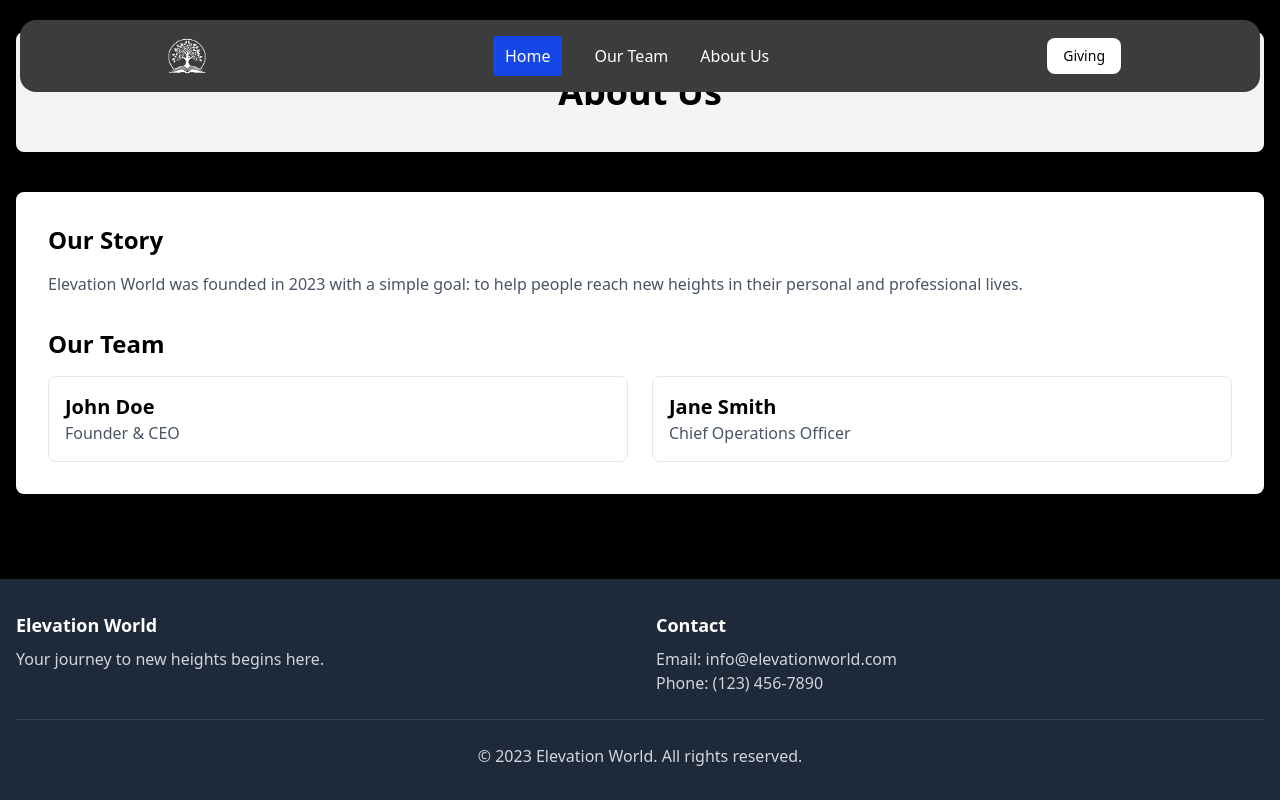
After one commit to HansOheneba/elevationworld, a Flask app: page /about in a window 1280 px wide. The commit adds this page. Run offline with Flask 2, Linux system fonts and the light colour scheme.

Commit message:
Home update

```diff
--- a/app.py
+++ b/app.py
@@ -1,12 +1,10 @@
-from flask import Flask, render_template
+from flask import Flask
+from routes import main_routes
 
 app = Flask(__name__)
 
-
-@app.route("/")
-def under_construction():
-    return render_template("index.html")
-
+# Register routes
+app.register_blueprint(main_routes)
 
 if __name__ == "__main__":
-    app.run(debug=True, port=5001)
+    app.run(debug=True)
--- a/requirements.txt
+++ b/requirements.txt
@@ -1 +1 @@
-Flask==2.3.3
+flask==2.0.1
--- /dev/null
+++ b/routes.py
@@ -0,0 +1,23 @@
+from flask import Blueprint, render_template
+
+main_routes = Blueprint("main", __name__)
+
+
+@main_routes.route("/")
+def index():
+    return render_template("index.html", title="Home")
+
+
+@main_routes.route("/about")
+def about():
+    return render_template("about.html", title="About Us")
+
+
+@main_routes.route("/services")
+def services():
+    return render_template("services.html", title="Our Services")
+
+
+@main_routes.route("/contact")
+def contact():
+    return render_template("contact.html", title="Contact Us")
--- /dev/null
+++ b/static/js/main.js
@@ -0,0 +1,6 @@
+// Main JavaScript file
+document.addEventListener("DOMContentLoaded", function () {
+  console.log("Elevation World website loaded");
+
+  // You can add more interactive functionality here as needed
+});
--- /dev/null
+++ b/templates/about.html
@@ -0,0 +1,25 @@
+{% extends 'base.html' %} {% block content %}
+<section class="bg-gray-100 py-10 px-4 text-center rounded-lg mb-10">
+  <h1 class="text-4xl font-bold">About Us</h1>
+</section>
+
+<section class="bg-white p-8 rounded-lg shadow-md">
+  <h2 class="text-2xl font-bold mb-4">Our Story</h2>
+  <p class="text-gray-600 mb-8">
+    Elevation World was founded in 2023 with a simple goal: to help people reach
+    new heights in their personal and professional lives.
+  </p>
+
+  <h2 class="text-2xl font-bold mb-4">Our Team</h2>
+  <div class="grid grid-cols-1 md:grid-cols-2 gap-6 mt-4">
+    <div class="p-4 border border-gray-200 rounded-lg">
+      <h3 class="text-xl font-bold">John Doe</h3>
+      <p class="text-gray-600">Founder & CEO</p>
+    </div>
+    <div class="p-4 border border-gray-200 rounded-lg">
+      <h3 class="text-xl font-bold">Jane Smith</h3>
+      <p class="text-gray-600">Chief Operations Officer</p>
+    </div>
+  </div>
+</section>
+{% endblock %}
--- /dev/null
+++ b/templates/base.html
@@ -0,0 +1,22 @@
+<!DOCTYPE html>
+<html lang="en">
+  <head>
+    <meta charset="UTF-8" />
+    <meta name="viewport" content="width=device-width, initial-scale=1.0" />
+    <title>{{ title }} - Elevation World</title>
+    <script src="https://cdn.jsdelivr.net/npm/@tailwindcss/browser@4"></script>
+  </head>
+  <body class="bg-black flex flex-col min-h-screen">
+    <div class="flex flex-col min-h-screen">
+      {% include 'components/nav.html' %}
+
+      <main class="flex-1 container mx-auto px-4 py-8">
+        {% block content %}{% endblock %}
+      </main>
+
+      {% include 'components/footer.html' %}
+    </div>
+
+    <script src="{{ url_for('static', filename='js/main.js') }}"></script>
+  </body>
+</html>
--- /dev/null
+++ b/templates/components/footer.html
@@ -0,0 +1,20 @@
+<footer class="bg-gray-800 text-white py-8">
+  <div class="container mx-auto px-4">
+    <div class="grid grid-cols-1 md:grid-cols-2 gap-8">
+      <div>
+        <h3 class="text-lg font-bold mb-2">Elevation World</h3>
+        <p class="text-gray-300">Your journey to new heights begins here.</p>
+      </div>
+      <div>
+        <h3 class="text-lg font-bold mb-2">Contact</h3>
+        <p class="text-gray-300">Email: info@elevationworld.com</p>
+        <p class="text-gray-300">Phone: (123) 456-7890</p>
+      </div>
+    </div>
+    <div class="border-t border-gray-700 mt-6 pt-6 text-center">
+      <p class="text-gray-300">
+        &copy; 2023 Elevation World. All rights reserved.
+      </p>
+    </div>
+  </div>
+</footer>
--- /dev/null
+++ b/templates/components/nav.html
@@ -0,0 +1,80 @@
+<div class="w-full flex justify-center fixed top-0 z-20 px-5 pt-5">
+  <nav
+    class="bg-[#3C3C3C] w-full max-w-screen-xl rounded-2xl"
+  >
+    <div class="flex flex-wrap items-center justify-around mx-auto">
+      <a href="/" class="py-2">
+        <img
+          src="{{url_for('static', filename='img/logoWhite.png')}}"
+          class="h-14"
+          alt="Elevation World Logo"
+        />
+      </a>
+      <div class="flex items-center md:order-2 space-x-3 md:space-x-0 rtl:space-x-reverse">
+       <a href="/give">
+         <button
+          type="button"
+          class=" bg-white hover:bg-gray-100 focus:ring-4 focus:outline-none focus:ring-gray-300 font-medium rounded-lg text-sm px-4 py-2 text-center text-black"
+        >
+          Giving
+        </button>
+       </a>
+        <button
+          data-collapse-toggle="navbar-sticky"
+          type="button"
+          class="inline-flex items-center p-2 w-10 h-10 justify-center text-sm text-gray-500 rounded-lg md:hidden hover:bg-gray-100 focus:outline-none focus:ring-2 focus:ring-gray-200"
+          aria-controls="navbar-sticky"
+          aria-expanded="false"
+        >
+          <span class="sr-only">Open main menu</span>
+          <svg
+            class="w-5 h-5"
+            aria-hidden="true"
+            xmlns="http://www.w3.org/2000/svg"
+            fill="none"
+            viewBox="0 0 17 14"
+          >
+            <path
+              stroke="currentColor"
+              stroke-linecap="round"
+              stroke-linejoin="round"
+              stroke-width="2"
+              d="M1 1h15M1 7h15M1 13h15"
+            />
+          </svg>
+        </button>
+      </div>
+      <div
+        class="items-center justify-between hidden w-full md:flex md:w-auto md:order-1"
+        id="navbar-sticky"
+      >
+        <ul
+          class="flex items-center text-white flex-col p-4 md:p-0 mt-4 font-medium border border-gray-100 rounded-lg bg-gray-50 md:space-x-8 rtl:space-x-reverse md:flex-row md:mt-0 md:border-0 md:bg-transparent "
+        >
+          <li>
+            <a
+              href="/"
+              class="block py-2 px-3 text-white bg-blue-700 rounded-sm "
+              aria-current="page"
+              >Home</a
+            >
+          </li>
+          <li>
+            <a
+              href="/team"
+              class="block py-2 px-3 rounded-sm hover:bg-gray-100 md:hover:bg-transparent md:hover:text-blue-700 md:p-0"
+              >Our Team</a
+            >
+          </li>
+          <li>
+            <a
+              href="/about"
+              class="block py-2 px-3 rounded-sm hover:bg-gray-100 md:hover:bg-transparent md:hover:text-blue-700 md:p-0"
+              >About Us</a
+            >
+          </li>
+        </ul>
+      </div>
+    </div>
+  </nav>
+</div>
```
Also changed, not shown: static/css/style.css (added, +124 -0 lines), templates/index.html (+49 -28 lines), static/img/hero.png (added), static/img/logoWhite.png (added).
